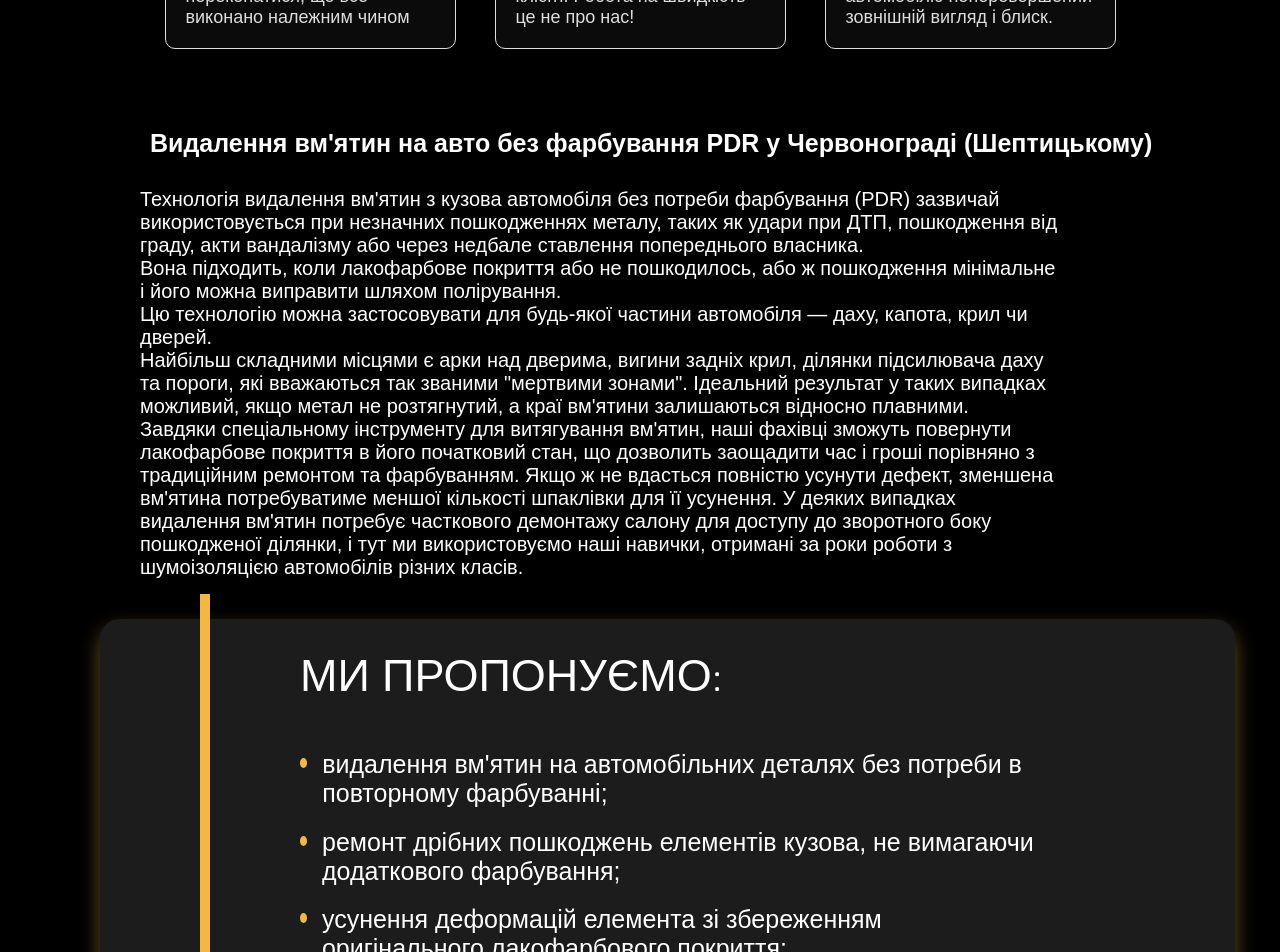
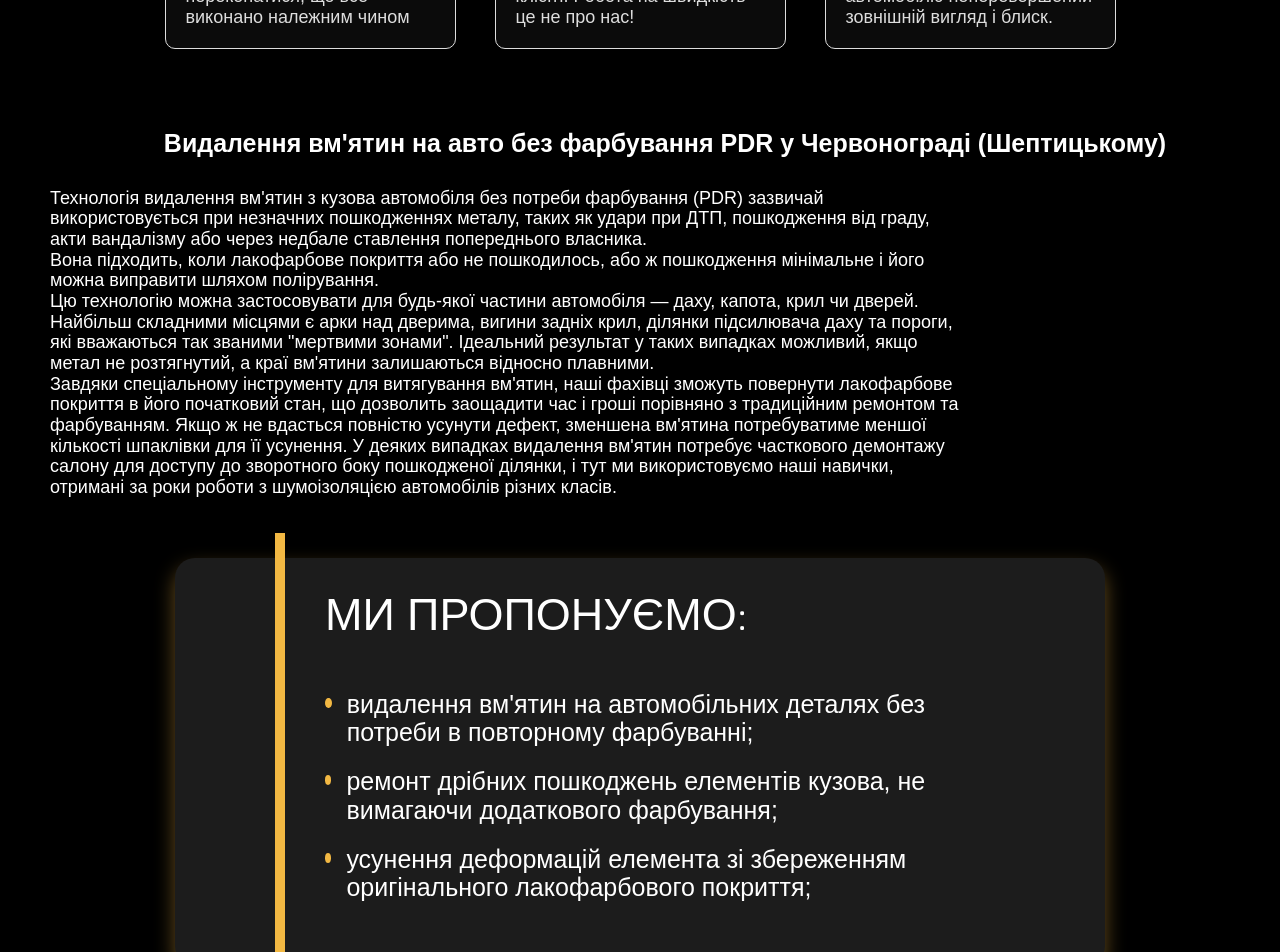
Before and after one commit to IG00RA/pdr-landing, a Next.js app: page / in a window 1280 px wide. Shown: the part 1200-2152 px from the top of the page. Built offline with nearby package versions, Linux system fonts and the light colour scheme; no server answers; a web font is replaced by a local one.

Commit message:
[Add] resStyles about section

```diff
--- a/src/components/About/About.module.css
+++ b/src/components/About/About.module.css
@@ -6,17 +6,28 @@
 
 .container {
   margin: 0 auto;
-  width: 1440px;
-  padding: 40px 100px;
+  width: 100%;
+  padding: 40px 10px;
 }
 
 .about_text {
+  @media (max-width: 767px) {
+    text-align: center;
+  }
   font-family: var(--font-jura);
   font-weight: 500;
-  font-size: 45px;
-  margin-bottom: 50px;
+  font-size: var(--fs-xlarge);
+  margin-bottom: 20px;
   text-transform: uppercase;
   position: relative;
+  @media (min-width: 768px) {
+    font-size: var(--fs-xxlarge);
+    margin-bottom: 30px;
+  }
+  @media (min-width: 1024px) {
+    font-size: var(--fs-xxxlarge);
+    margin-bottom: 50px;
+  }
 }
 
 .about_list {
@@ -26,10 +37,17 @@
 }
 
 .about_item {
-  margin-bottom: 20px;
+  margin-bottom: 15px;
   display: flex;
   align-items: flex-start;
-  font-size: 25px;
+  font-size: var(--fs-medium);
+  @media (min-width: 768px) {
+    margin-bottom: 18px;
+  }
+  @media (min-width: 1024px) {
+    margin-bottom: 20px;
+    font-size: var(--fs-large);
+  }
 }
 
 .about_item::before {
@@ -43,34 +61,88 @@
 }
 
 .about_wrap {
-  padding: 30px 200px;
+  padding: 10px;
   background-color: #1c1c1c;
   box-shadow: 0 10px 20px var(--second-color-alfa);
   position: relative;
+  width: 95%;
+  border-radius: 20px;
+  margin: 0 auto;
+  @media (min-width: 768px) {
+    width: 600px;
+    padding-left: 100px;
+  }
+  @media (min-width: 1024px) {
+    padding: 30px 100px 30px 150px;
+    width: 930px;
+  }
+  @media (min-width: 1440px) {
+    padding: 30px 200px;
     width: 1135px;
-  border-radius: 20px;
+  }
 }
 
 .about_wrap::before {
+  @media (max-width: 767px) {
+    display: none;
+  }
   content: '';
   position: absolute;
+  background-color: var(--second-color);
+  top: -16px;
+  left: 19px;
+  width: 5px;
+  height: 340px;
+
+  @media (min-width: 768px) {
+    top: -19px;
+    left: 50px;
+    width: 8px;
+  }
+  @media (min-width: 1024px) {
     top: -25px;
     left: 100px;
     width: 10px;
     height: 450px;
-  background-color: var(--second-color);
+  }
 }
 
 .about_par {
+  font-size: var(--fs-small);
+  margin-bottom: 20px;
+  @media (min-width: 375px) {
+    font-size: var(--fs-medium);
+    margin-bottom: 30px;
+  }
+  @media (min-width: 425px) {
+    margin-bottom: 35px;
+    padding: 10px;
+  }
+  @media (min-width: 768px) {
+    padding: 20px;
+    margin-bottom: 20px;
+  }
+  @media (min-width: 1024px) {
     width: 1000px;
-  font-size: 20px;
+    font-size: var(--fs-medium);
     padding: 0 40px 40px;
+  }
+  @media (min-width: 1440px) {
+    font-size: var(--fs-large);
+  }
 }
 
 .about_par_header {
+  margin-bottom: 15px;
+  font-size: var(--fs-medium);
+  font-style: var(--font-pro);
+  text-align: center;
+  @media (min-width: 768px) {
+    font-size: var(--fs-large);
+    margin-bottom: 25px;
+  }
+  @media (min-width: 1024px) {
     margin-bottom: 30px;
     padding-left: 50px;
-  font-size: 25px;
-
-  font-style: var(--font-pro);
   }
+}
--- a/src/components/Features/Features.module.css
+++ b/src/components/Features/Features.module.css
@@ -26,17 +26,16 @@
 .features_text {
   font-family: var(--font-jura);
   font-weight: 400;
-  font-size: 17px;
+  font-size: var(--fs-medium);
   margin-bottom: 30px;
   text-transform: uppercase;
   position: relative;
 
   @media (min-width: 425px) {
-    font-size: 20px;
     margin-bottom: 35px;
   }
   @media (min-width: 1024px) {
-    font-size: 25px;
+    font-size: var(--fs-large);
     margin-bottom: 70px;
   }
 }
@@ -101,12 +100,12 @@
     margin: 0 auto;
   }
   & h3 {
-    font-size: 25px;
+    font-size: var(--fs-large);
     text-align: center;
   }
   & p {
     color: #dddddd;
-    font-size: 18px;
+    font-size: var(--fs-medium);
   }
 }
 
```
Lines whose indentation alone changed are shown as unchanged.
